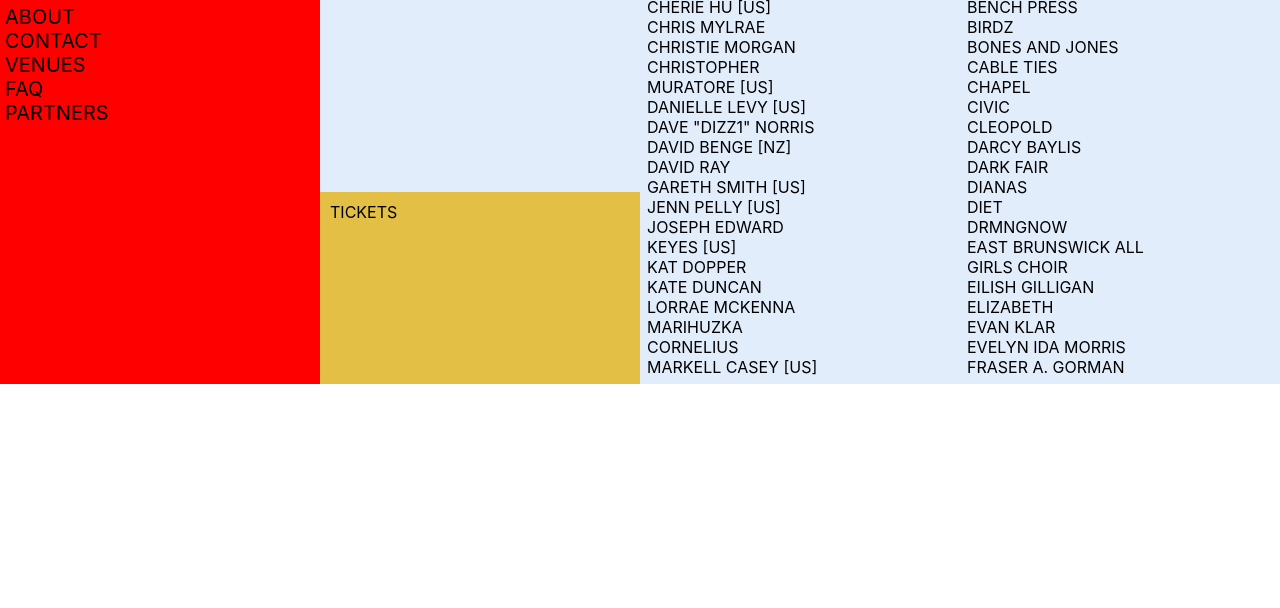
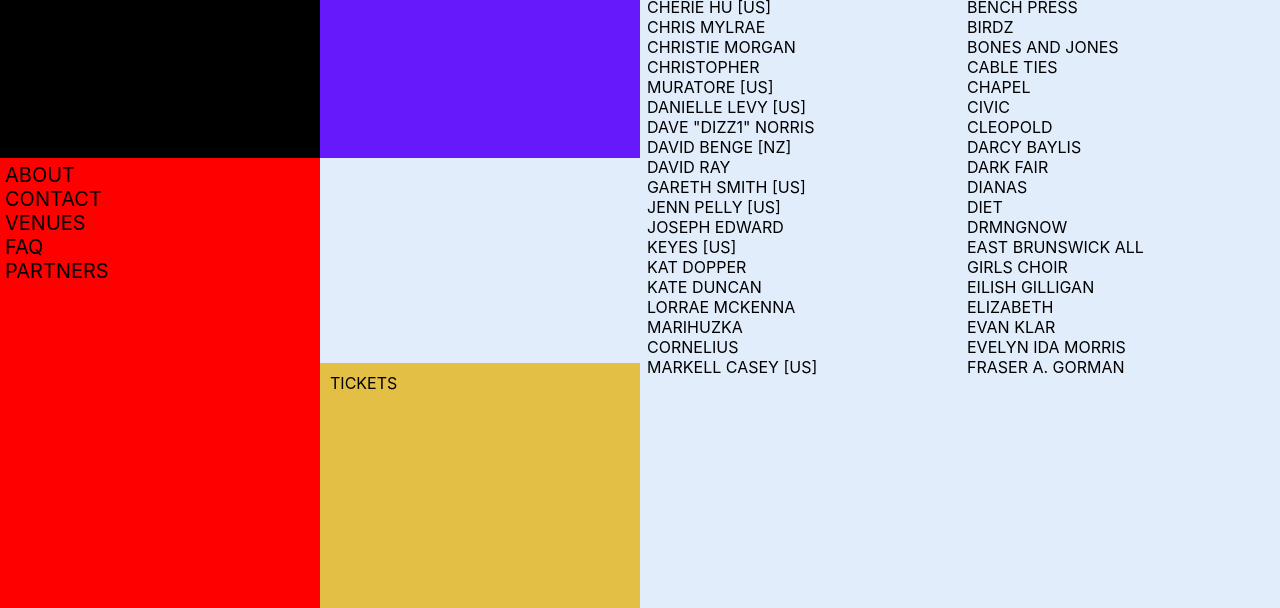
Before and after one commit to dikwon79/front_challenge, a plain HTML site: page 06_/index.html in a window 1280 px wide. Shown: the part 222-830 px from the top of the page. Before the commit the page ends 800 px from the top, so only its background shows below. Drawn offline with Linux system fonts and the light colour scheme.

Commit message:
layer problem solutions

```diff
--- a/06_/style.css
+++ b/06_/style.css
@@ -16,10 +16,11 @@ input {
     background-color: #DDE1D4;
 }
 section {
-
+    height: 100vh;
     display: grid;
     grid-template-columns: repeat(4, 1fr);
-    grid-template-rows: repeat(3, 1fr);
+    grid-template-rows: repeat(3, 1fr) / auto-flow;
+
 
 }
 div:first-child {
```
